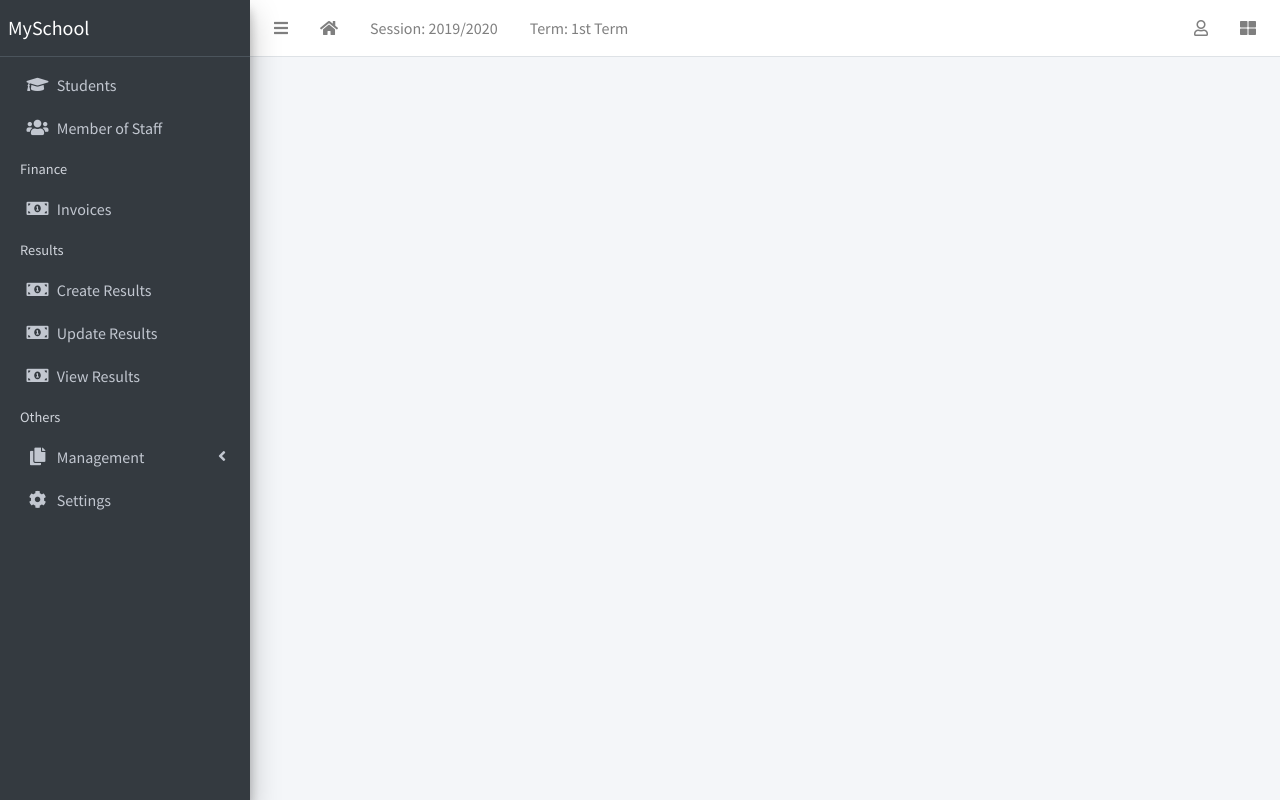
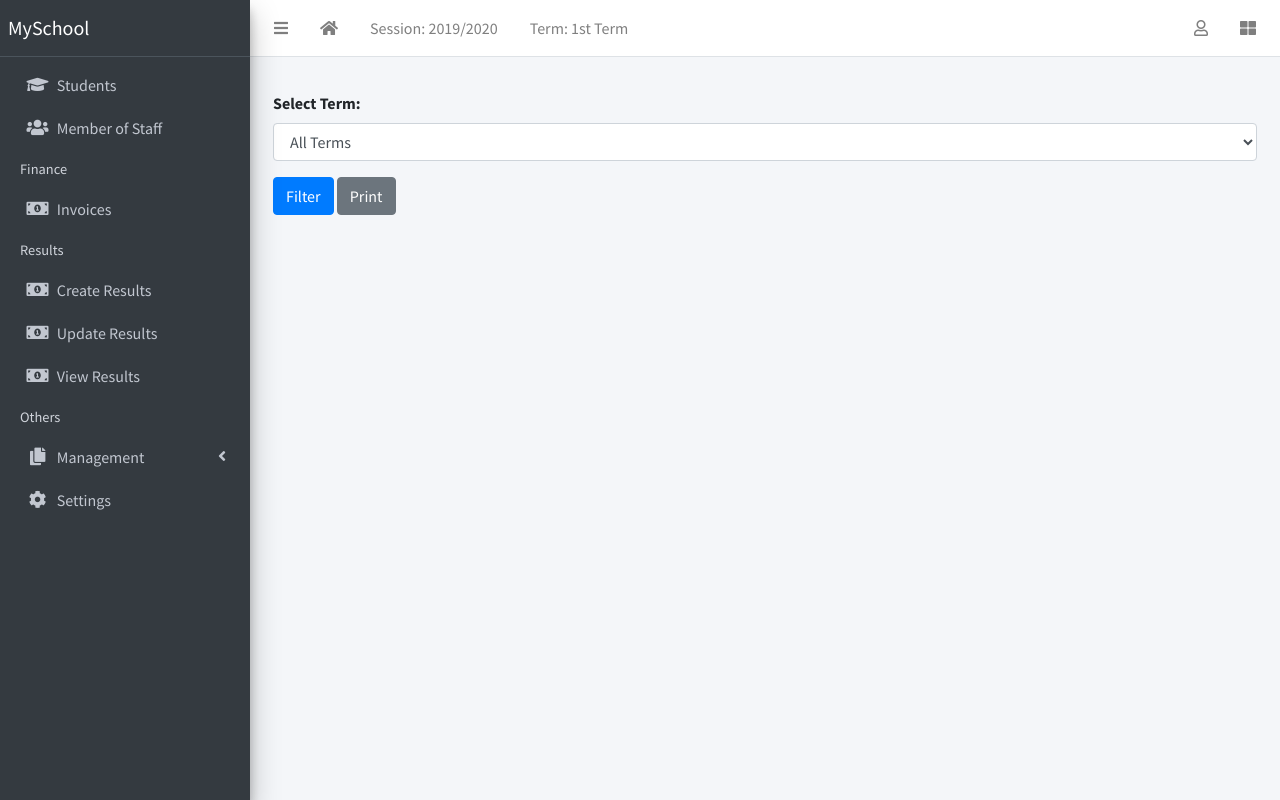
Before and after one commit to vams-mechatronica/vams-school-management-application, a Django app: page /result/view/all in a window 1280 px wide. Run offline with Django 3.2, Linux system fonts and the light colour scheme; a user stored in the database is signed in; data comes from the database, SQL or seed files in the repository; data that the repository does not hold is empty; parts of the project's set-up code (start-up, migrations or seed data) failed here and were passed over; some libraries are stand-ins or nearby versions.

Commit message:
ADD Permissions

```diff
--- a/apps/result/templates/result/all_results.html
+++ b/apps/result/templates/result/all_results.html
@@ -1,17 +1,36 @@
 {% extends 'base.html' %}
 
 {% block fullcard %}
+<div class="container">
+  <!-- Term Selection Form -->
+  <form method="GET" action="{% url 'view-results' %}">
+    <div class="form-group">
+      <label for="term-select">Select Term:</label>
+      <select id="term-select" name="term" class="form-control">
+        <option value="">All Terms</option>
+        {% for term in terms %}
+          <option value="{{ term.id }}" {% if term.id|stringformat:"s" == selected_term|stringformat:"s" %}selected{% endif %}>
+            {{ term.name }}
+          </option>
+        {% endfor %}
+      </select>
+    </div>
+    <button type="submit" class="btn btn-primary">Filter</button>
+    <button type="button" class="btn btn-secondary" onclick="printResult();">Print</button>
+  </form>
 
-  {% for key, result in results.items %}
-    <div class="card">
+  {% for student_id, student_data in results.items %}
+    <div class="card mt-4">
       <div class="card-header">
-        {{result.student}}
+        {{ student_data.student }}
       </div>
-      <div class="card-body">
+      <div class="card-body printable-area">
+        {% for term_id, term_data in student_data.terms.items %}
+          <h5 style="margin: 21px; text-align: center;">{{ term_data.term.name }}</h5>
           <table class="table table-bordered table-sm">
             <thead class="thead-light">
               <tr>
-              <th></th>
+                <th>#</th>
                 <th>Subject</th>
                 <th>Test Score</th>
                 <th>Exam Score</th>
@@ -20,33 +39,45 @@
               </tr>
             </thead>
             <tbody>
-            {% for subject in result.subjects %}
+              {% for subject in term_data.subjects %}
                 <tr>
                   <td>{{ forloop.counter }}</td>
                   <td>{{ subject.subject }}</td>
                   <td>{{ subject.test_score }}</td>
                   <td>{{ subject.exam_score }}</td>
-                <td>{{ subject.total_score }}</td>
+                  <td>{{ subject.test_score|add:subject.exam_score }}</td>
                   <td>{{ subject.calc_grade }}</td>
                 </tr>
               {% endfor %}
             </tbody>
             <tfoot>
               <tr>
-              <td colspan="2"></td>
-              <td>{{ result.test_total }}</td>
-              <td>{{ result.exam_total }}</td>
-              <td>{{ result.total_total }}</td>
+                <td colspan="2"><strong>Totals</strong></td>
+                <td>{{ term_data.test_total }}</td>
+                <td>{{ term_data.exam_total }}</td>
+                <td>{{ term_data.total_total }}</td>
                 <td></td>
               </tr>
             </tfoot>
           </table>
-
-
-
-
+        {% endfor %}
       </div>
     </div>
   {% endfor %}
+</div>
+{% endblock fullcard %}
+{% block morejs %}
+<script>
+function printResult() {
+    var printContents = document.querySelector('.printable-area').innerHTML;
+    var originalContents = document.body.innerHTML;
 
-{% endblock fullcard %}
+    document.body.innerHTML = printContents;
+
+    window.print();
+
+    document.body.innerHTML = originalContents;
+}
+</script>
+
+{% endblock morejs %}
--- a/apps/result/views.py
+++ b/apps/result/views.py
@@ -85,60 +85,45 @@ def edit_results(request):
     return render(request, "result/edit_results.html", {"formset": form})
 
 
+from .models import Result, AcademicTerm
+
 class ResultListView(LoginRequiredMixin, View):
-    def calc_grade(self, ts_max, es_max, ts_ob, es_ob ):
-        t_max = ts_max + es_max
-        t_ob = ts_ob + es_ob
-        perc = (float(t_ob) / float(t_max)) * 100
-        if perc == 100:
-            grade = 'A+'
-        elif perc <100 and perc >= 90:
-            grade = 'A'
-        elif perc < 90 and perc >= 80:
-            grade = 'B+'
-        elif perc < 80 and perc >= 70:
-            grade = 'B'
-
-        elif perc < 70 and perc >= 60:
-            grade = 'C+'
-
-        elif perc < 60 and perc >= 50:
-            grade = 'C'
-
-        elif perc < 50 and perc >= 40:
-            grade = 'D+'
-        elif perc < 40 and perc >= 33:
-            grade = 'D'
-        else:
-            grade = 'F'
-        return grade
-
 
     def get(self, request, *args, **kwargs):
-        results = Result.objects.filter(
-            session=request.current_session, term=request.current_term
-        )
+        session = request.current_session
+        selected_term = request.GET.get("term")
+
+        # Filter results based on the selected term, or get results for all terms if no term is selected
+        if selected_term:
+            results = Result.objects.filter(session=session, term=selected_term)
+        else:
+            results = Result.objects.filter(session=session)
+
+        # Organize results by student and term
         bulk = {}
+        for result in results:
+            student_id = result.student.id
+            if student_id not in bulk:
+                bulk[student_id] = {"student": result.student, "terms": {}}
 
-        for result in results:
-            test_total = 0
-            exam_total = 0
-            grade = ""
-            subjects = []
-            for subject in results:
-                if subject.student == result.student:
-                    subjects.append(subject)
-                    test_total += subject.test_score
-                    exam_total += subject.exam_score
-                    grade = self.calc_grade(result.subject.test_max_marks,result.subject.exam_max_marks, subject.test_score, subject.exam_score)
+            if result.term.id not in bulk[student_id]["terms"]:
+                bulk[student_id]["terms"][result.term.id] = {
+                    "term": result.term,
+                    "subjects": [],
+                    "test_total": 0,
+                    "exam_total": 0,
+                    "total_total": 0,
+                }
 
-            bulk[result.student.id] = {
-                "student": result.student,
-                "subjects": subjects,
-                "test_total": test_total,
-                "exam_total": exam_total,
-                "total_total": test_total + exam_total,
-            }
+            term_data = bulk[student_id]["terms"][result.term.id]
+            term_data["subjects"].append(result)
+            term_data["test_total"] += result.test_score
+            term_data["exam_total"] += result.exam_score
+            term_data["total_total"] += result.test_score + result.exam_score
 
-        context = {"results": bulk}
+        context = {
+            "results": bulk,
+            "terms": AcademicTerm.objects.all(),
+            "selected_term": selected_term,
+        }
         return render(request, "result/all_results.html", context)
--- a/apps/staffs/templates/staffs/staff_list.html
+++ b/apps/staffs/templates/staffs/staff_list.html
@@ -3,8 +3,10 @@
 {% block title %}staffs{% endblock title %}
 
 {% block breadcrumb %}
+{% if request.user.is_staff %}
 <a class="btn btn-primary" href="{% url 'staff-create' %}"><i
     class="fas fa-plus"></i> New staff</a>
+{% endif %}
 {% endblock breadcrumb %}
 
 {% block content %}
--- a/apps/students/templates/students/student_list.html
+++ b/apps/students/templates/students/student_list.html
@@ -3,10 +3,12 @@
 {% block title %}Students{% endblock title %}
 
 {% block breadcrumb %}
+{% if request.user.is_staff %}
 <a class="btn btn-primary" href="{% url 'student-create' %}"><i
     class="fas fa-plus"></i> New student</a>
 <a class="btn btn-primary" href="{% url 'student-upload' %}"><i
     class="fas fa-upload"></i> Upload students</a>
+{% endif %}
 {% endblock breadcrumb %}
 
 {% block content %}
--- a/templates/base.html
+++ b/templates/base.html
@@ -93,6 +93,7 @@
                 </p>
               </a>
             </li>
+            {% if request.user.is_staff %}
             <li class="nav-item">
               <a href="{% url 'staff-list' %}" class="nav-link">
                 <i class="nav-icon fas fa-users"></i>
@@ -101,6 +102,7 @@
                 </p>
               </a>
             </li>
+            {% endif %}
 
             <li class="nav-header">Finance</li>
             <li class="nav-item">
@@ -112,6 +114,7 @@
               </a>
             </li>
             <li class="nav-header">Results</li>
+            {% if request.user.is_staff %}
             <li class="nav-item">
               <a href="{% url 'create-result' %}" class="nav-link">
                 <i class="nav-icon fas fa-money-bill-alt"></i>
@@ -128,6 +131,7 @@
                 </p>
               </a>
             </li>
+            {% endif %}
             <li class="nav-item">
               <a href="{% url 'view-results' %}" class="nav-link">
                 <i class="nav-icon fas fa-money-bill-alt"></i>
@@ -136,7 +140,7 @@
                 </p>
               </a>
             </li>
-
+            {% if request.user.is_staff %}
             <li class="nav-header">Others</li>
             <li class="nav-item has-treeview">
               <a href="#" class="nav-link">
@@ -190,6 +194,7 @@
                 </p>
               </a>
             </li>
+            {% endif %}
 
 
           </ul>
```
Also changed, not shown: apps/finance/templates/finance/invoice_list.html (+8 -1 lines). Lines whose indentation alone changed are shown as unchanged.
